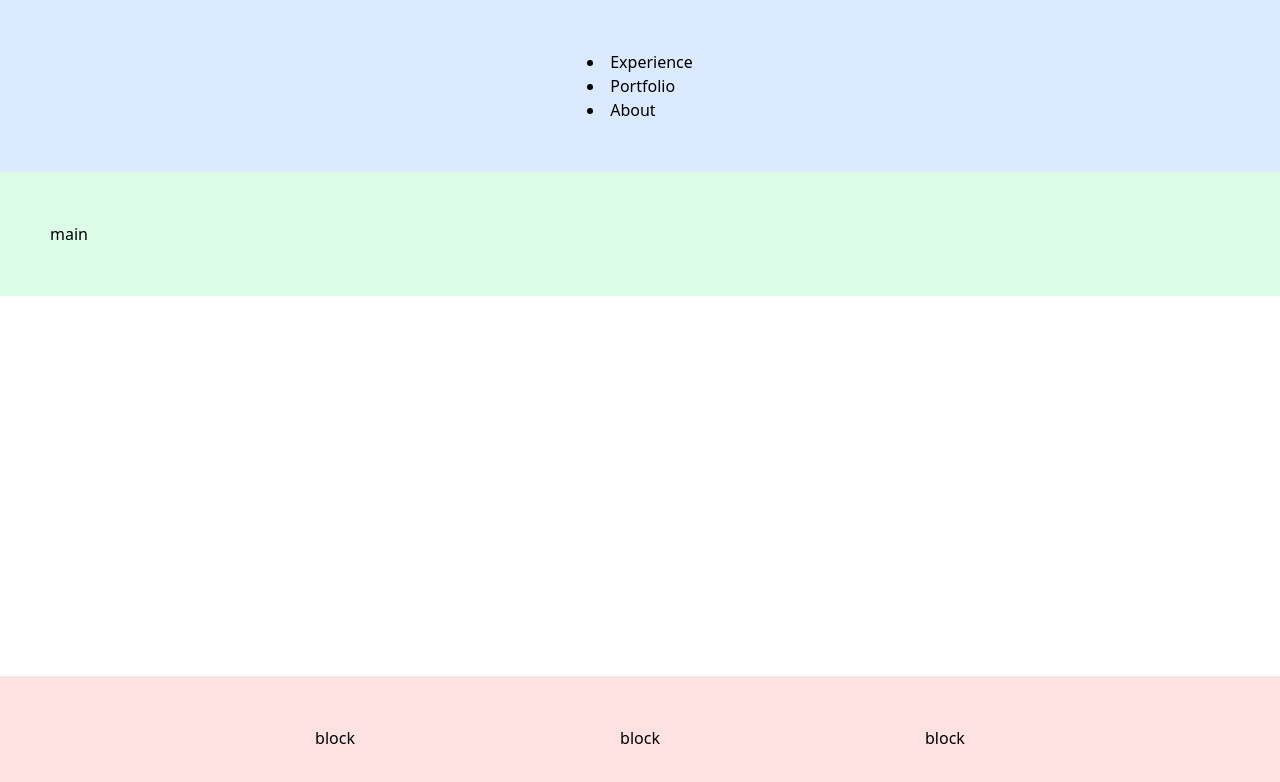
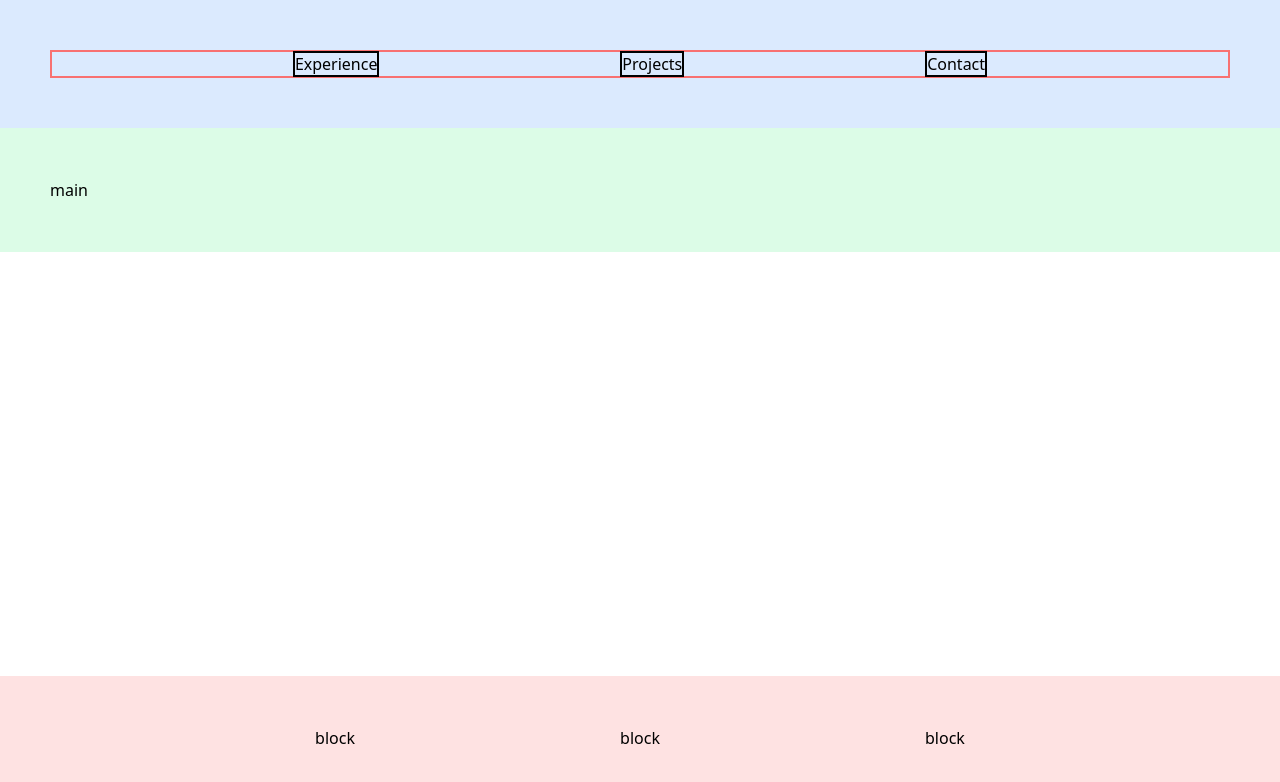
Before and after one commit to SteveSande/Web-Resume, a React (Vite) app: page / in a window 1280 px wide. Shown: the top 782 px of the page. Built offline with nearby package versions, Linux system fonts and the light colour scheme.

Commit message:
header css with Radix

```diff
--- /dev/null
+++ b/src/components/nav-item.tsx
@@ -0,0 +1,21 @@
+import * as NavigationMenu from "@radix-ui/react-navigation-menu";
+
+interface info {
+  text: string;
+  link: string;
+}
+
+function NavItem(props: info) {
+  return (
+    <NavigationMenu.Item>
+        <NavigationMenu.Link
+          className="border-solid border-black border-2"
+          href={props.link}
+        >
+          {props.text}
+        </NavigationMenu.Link>
+      </NavigationMenu.Item>
+  );
+}
+
+export default NavItem;
--- a/src/components/navigation-menu.tsx
+++ b/src/components/navigation-menu.tsx
@@ -1,32 +1,12 @@
 import * as NavigationMenu from "@radix-ui/react-navigation-menu";
+import NavItem from "./nav-item";
 
 function MyMenu() {
   return (
-    <NavigationMenu.Root>
-      <NavigationMenu.Item>
-        <NavigationMenu.Link
-          className="display"
-          href="https://www.reddit.com/r/all"
-        >
-          Experience
-        </NavigationMenu.Link>
-      </NavigationMenu.Item>
-      <NavigationMenu.Item>
-        <NavigationMenu.Link
-          className="NavigationMenuLink"
-          href="https://www.reddit.com/r/all"
-        >
-          Portfolio
-        </NavigationMenu.Link>
-      </NavigationMenu.Item>
-      <NavigationMenu.Item>
-        <NavigationMenu.Link
-          className="NavigationMenuLink"
-          href="https://www.reddit.com/r/all"
-        >
-          About
-        </NavigationMenu.Link>
-      </NavigationMenu.Item>
+    <NavigationMenu.Root className="flex w-full justify-evenly border-solid border-red-400 border-2 list-none">
+      <NavItem text='Experience' link='https://flexboxfroggy.com/'/>
+      <NavItem text='Projects'link='https://www.geeksforgeeks.org/how-to-set-space-between-the-flexbox/'/>
+      <NavItem text='Contact' link='https://tailwindcss.com/docs/width' />
     </NavigationMenu.Root>
   );
 }
```
